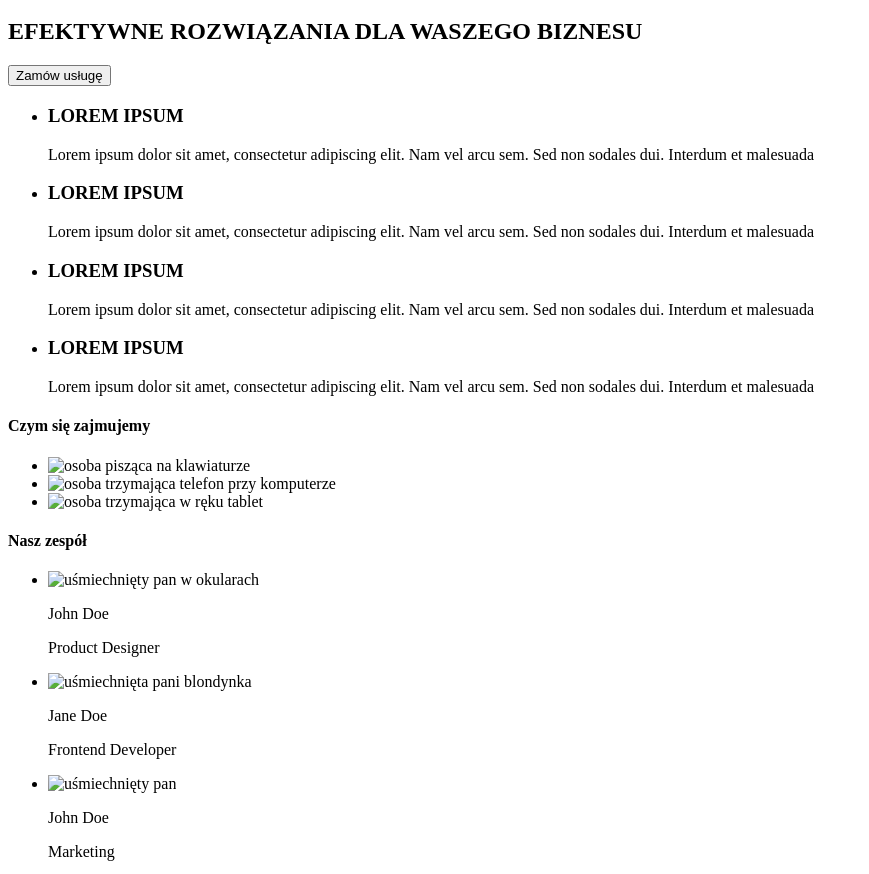
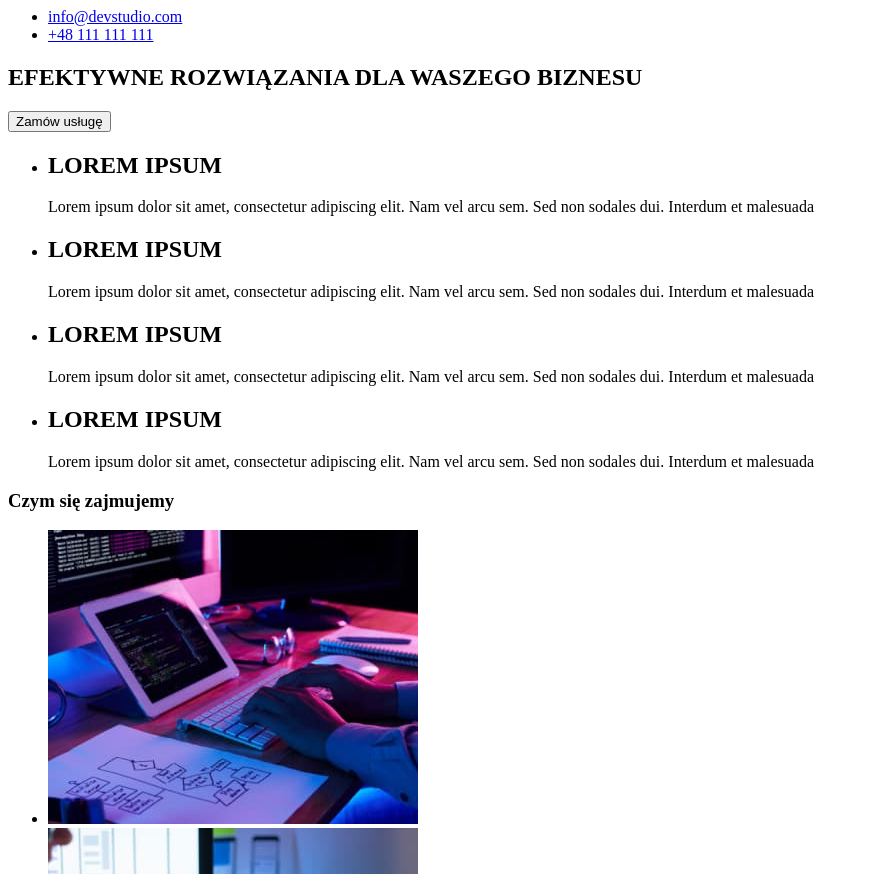
Before and after one commit to KamilaKozlowska/goit-markup-hw-01, a plain HTML site: page index.html in a window 1280 px wide. Shown: the part 129-1003 px from the top of the page, without its empty margins (0-869 px from the left). Drawn offline with Linux system fonts and the light colour scheme.

Commit message:
Update 2 index.html

```diff
--- a/index.html
+++ b/index.html
@@ -8,8 +8,8 @@
 </head>
 <body>
     <header>
-        <h1> <a href="WebStudio.html"></a>
-        </h1>
+        <h2>WebStudio
+        </h2>
         <nav>
             <ul>
                 <li><a href="index.html">Agencja</a></li>
@@ -24,46 +24,46 @@
     </header>
 <main>
     <section>
-        <h2>EFEKTYWNE ROZWIĄZANIA DLA WASZEGO BIZNESU</h2>
+        <h1>EFEKTYWNE ROZWIĄZANIA DLA WASZEGO BIZNESU</h1>
         <button type="button">Zamów usługę</button>
     </section>
     <section>
         <ul>
             <li>
-                <h3>LOREM IPSUM</h3>
+                <h2>LOREM IPSUM</h2>
                 <p>Lorem ipsum dolor sit amet, consectetur adipiscing elit. Nam vel arcu sem. Sed non sodales dui. Interdum et malesuada</p>
             </li>
             <li>
-                <h3>LOREM IPSUM</h3>
+                <h2>LOREM IPSUM</h2>
                 <p>Lorem ipsum dolor sit amet, consectetur adipiscing elit. Nam vel arcu sem. Sed non sodales dui. Interdum et malesuada</p>
             </li>
             <li>
-                <h3>LOREM IPSUM</h3>
+                <h2>LOREM IPSUM</h2>
                 <p>Lorem ipsum dolor sit amet, consectetur adipiscing elit. Nam vel arcu sem. Sed non sodales dui. Interdum et malesuada</p>
             </li>
             <li>
-                <h3>LOREM IPSUM</h3>
+                <h2>LOREM IPSUM</h2>
                 <p>Lorem ipsum dolor sit amet, consectetur adipiscing elit. Nam vel arcu sem. Sed non sodales dui. Interdum et malesuada</p>
             </li>
         </ul>
     </section>
     <section>
-        <h4>Czym się zajmujemy</h4>
+        <h3>Czym się zajmujemy</h3>
         <ul>
             <li>
-                <img src="image1.jpg"
+                <img src="images/image1.jpg"
                 alt="osoba pisząca na klawiaturze"
                 width="370"
                 height="294" />
             </li>
             <li>
-                <img src="image2.jpg"
+                <img src="images/image2.jpg"
                 alt="osoba trzymająca telefon przy komputerze"
                 width="370"
                 height="294" />
             </li>
             <li>
-                <img src="image3.jpg"
+                <img src="images/image3.jpg"
                 alt="osoba trzymająca w ręku tablet"
                 width="370"
                 height="294" />
@@ -74,7 +74,7 @@
         <h4>Nasz zespół</h4>
         <ul>
             <li>
-                <img src="person1.jpg"
+                <img src="images/person1.jpg"
                 alt="uśmiechnięty pan w okularach"
                 width="270"
                 height="260" />
@@ -82,7 +82,7 @@
                 <p>Product Designer</p>
             </li>
             <li>
-            <img src="person2.jpg"
+            <img src="images/person2.jpg"
             alt="uśmiechnięta pani blondynka"
             width="270"
             height="260" />
@@ -90,7 +90,7 @@
             <p>Frontend Developer</p>
             </li>
             <li>
-                <img src="person3.jpg"
+                <img src="images/person3.jpg"
                 alt="uśmiechnięty pan"
                 width="270"
                 height="260" />
@@ -98,7 +98,7 @@
                 <p>Marketing</p>
             </li>
             <li>
-                <img src="person4.jpg"
+                <img src="images/person4.jpg"
                 alt="uśmiechnięty pan"
                 width="270"
                 height="260" />
@@ -109,9 +109,7 @@
     </section>
 </main>
 <footer>
-    <h5>
         <a href="WebStudio.html">WebStudio</a>
-    </h5>
     <ul>
         <li>
             <address>m. Warszawa, Aleje Jerozolimskie 21</address>
```
